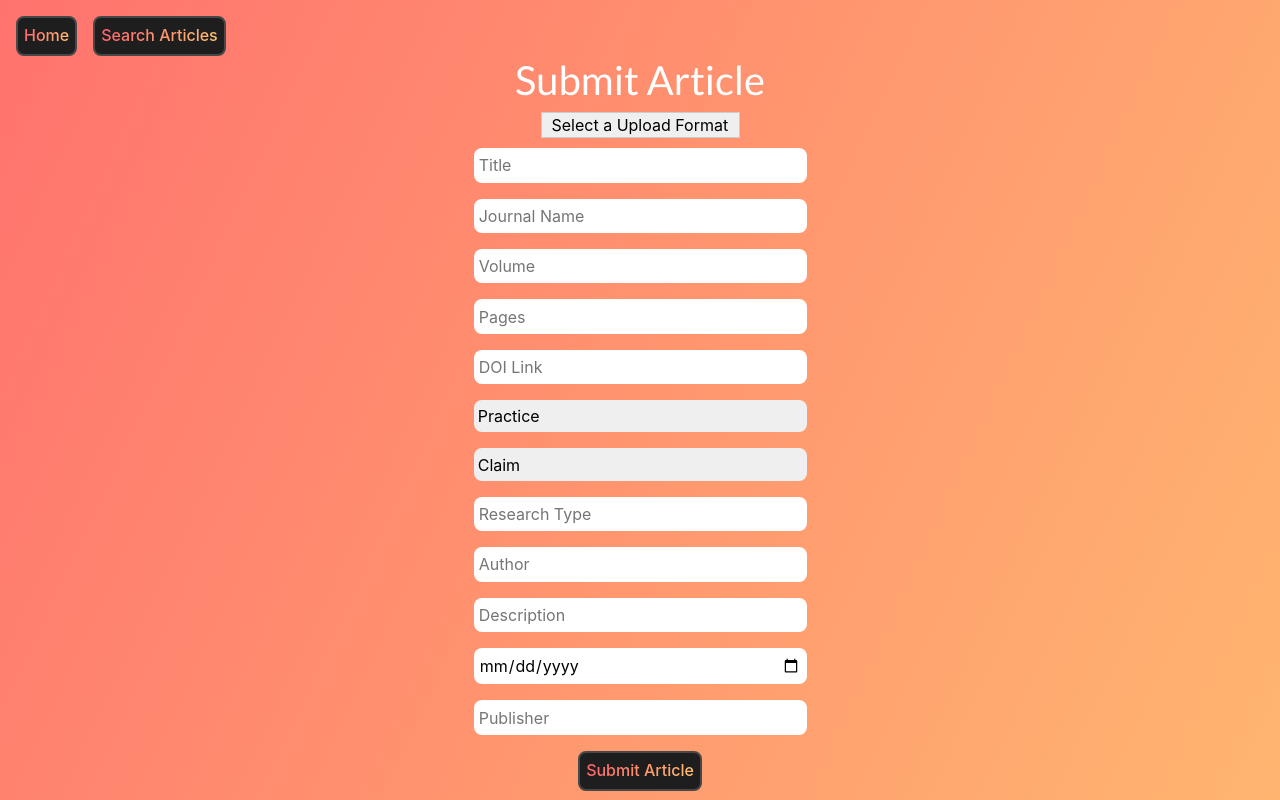
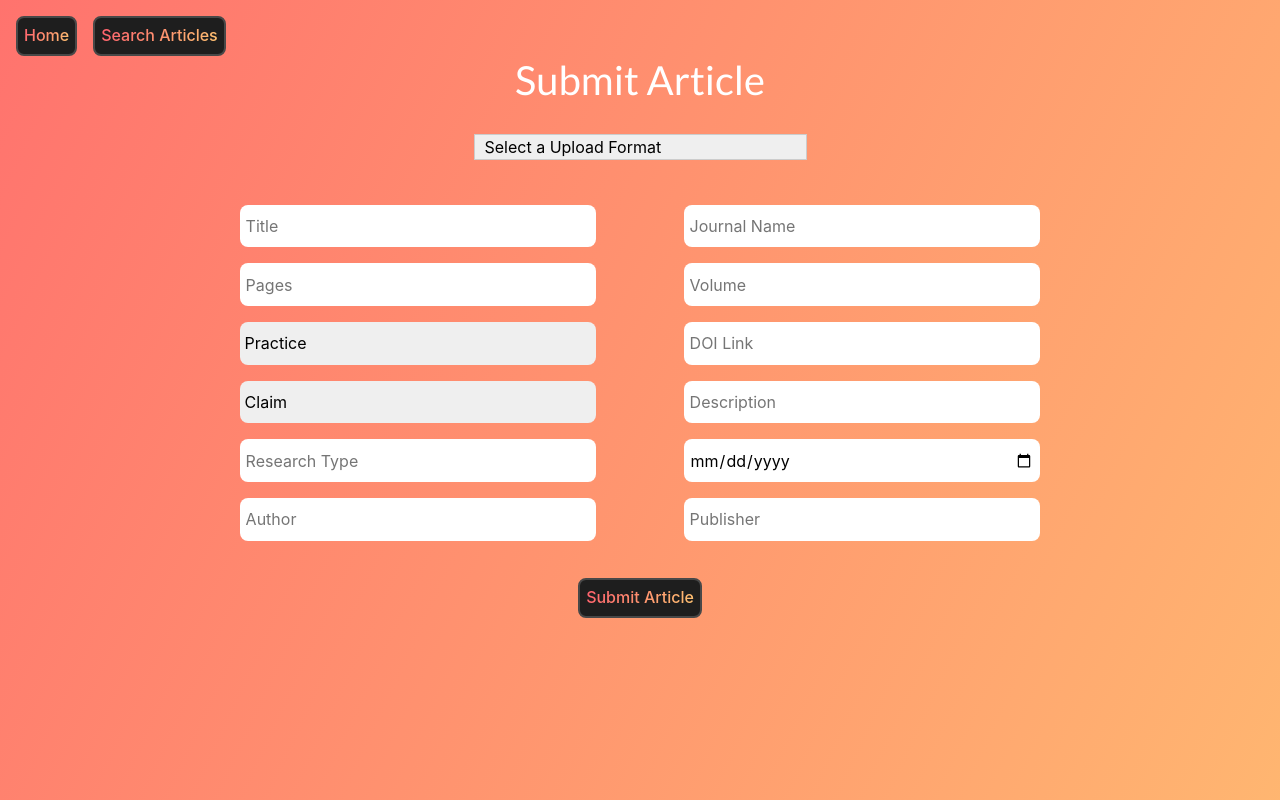
Before and after one commit to Kealen-Pillay/SPEED, a React (Create React App) app in the folder frontend/: page /post in a window 1280 px wide. Built offline with nearby package versions, Linux system fonts and the light colour scheme.

Commit message:
Added styles for form

```diff
--- a/frontend/src/components/submitForm/SubmitForm.css
+++ b/frontend/src/components/submitForm/SubmitForm.css
@@ -1,7 +1,7 @@
 @import url("https://fonts.googleapis.com/css2?family=Lato&display=swap");
 form,
 #bibtex {
-  width: 30%;
+  width: 80%;
   display: flex;
   flex-direction: column;
   align-items: center;
@@ -26,6 +26,7 @@ select {
 input,
 form select {
   width: 100%;
+  height: 15%;
   border-radius: 0.5rem;
   border-color: transparent;
   padding: 0.2rem;
@@ -33,9 +34,9 @@ form select {
 }
 
 #formSelection {
-  margin-bottom: 10px;
-  width: max-content;
+  width: 30%;
   padding: 0 10px 0 10px;
+  margin-top: 2%;
 }
 
 h1 {
@@ -60,7 +61,22 @@ button:hover {
   -webkit-text-fill-color: transparent;
 }
 
-.buttonContainer {
+.formFields{
+  margin-top: 5%;
   display: flex;
   flex-direction: row;
+  justify-content: center;
 }
+.articleInfo {
+  width: 40%;
+  margin-right: 5%;
+}
+
+.journalInfo {
+  width: 40%;
+  margin-left: 5%;
+}
+
+.submitButton{
+  margin-top: 10%;
+}
--- a/frontend/src/components/submitForm/SubmitForm.js
+++ b/frontend/src/components/submitForm/SubmitForm.js
@@ -106,6 +106,8 @@ export const SubmitForm = () => {
         </select>
         {formatType === "form" ? (
           <form id="form" onSubmit={postArticle}>
+            <div className="formFields">
+              <div className="articleInfo">
                 <input
                   type="text"
                   required
@@ -116,33 +118,13 @@ export const SubmitForm = () => {
                 <input
                   type="text"
                   required
-              placeholder="Journal Name"
-              value={journalName}
-              onChange={(journal) => setJournalName(journal.target.value)}
-            ></input>
-            <input
-              type="number"
-              min="1"
-              required
-              placeholder="Volume"
-              value={volume}
-              onChange={(volume) => setVolume(volume.target.value)}
-            ></input>
-            <input
-              type="text"
-              required
                   placeholder="Pages"
                   value={pages}
                   onChange={(pages) => setPages(pages.target.value)}
                 ></input>
-            <input
-              type="text"
-              required
-              placeholder="DOI Link"
-              value={DOI}
-              onChange={(DOI) => setDOI(DOI.target.value)}
-            ></input>
-            <select onChange={(practice) => setPractice(practice.target.value)}>
+                <select
+                  onChange={(practice) => setPractice(practice.target.value)}
+                >
                   <option value="" disabled selected>
                     Practice
                   </option>
@@ -179,6 +161,30 @@ export const SubmitForm = () => {
                   value={author}
                   onChange={(author) => setAuthor(author.target.value)}
                 ></input>
+              </div>
+              <div className="journalInfo">
+                <input
+                  type="text"
+                  required
+                  placeholder="Journal Name"
+                  value={journalName}
+                  onChange={(journal) => setJournalName(journal.target.value)}
+                ></input>
+                <input
+                  type="number"
+                  min="1"
+                  required
+                  placeholder="Volume"
+                  value={volume}
+                  onChange={(volume) => setVolume(volume.target.value)}
+                ></input>
+                <input
+                  type="text"
+                  required
+                  placeholder="DOI Link"
+                  value={DOI}
+                  onChange={(DOI) => setDOI(DOI.target.value)}
+                ></input>
                 <input
                   type="text"
                   required
@@ -202,7 +208,9 @@ export const SubmitForm = () => {
                   value={publisher}
                   onChange={(publisher) => setPublisher(publisher.target.value)}
                 ></input>
-            <button type="submit">
+              </div>
+            </div>
+            <button type="submit" className="submitButton">
               <h6 className="gradient-text">Submit Article</h6>
             </button>
           </form>
```
Lines whose indentation alone changed are shown as unchanged.
